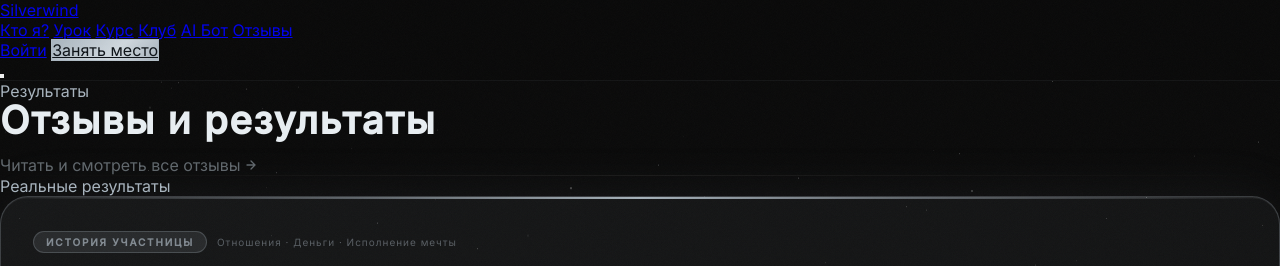
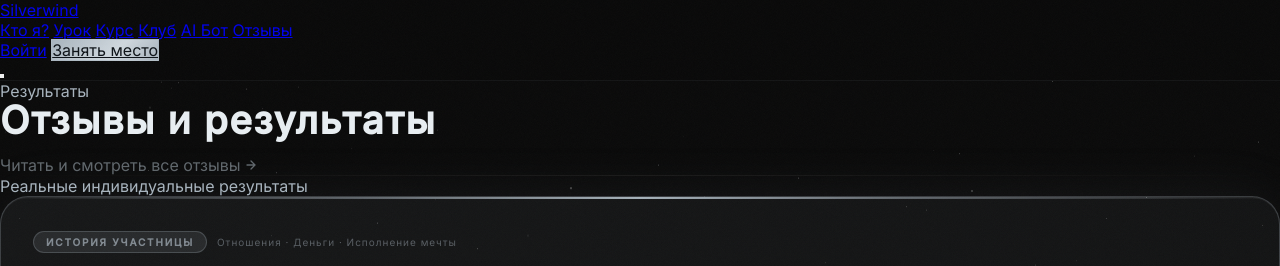
Before and after one commit to silverwind33/silverwind-site, a website: page reviews.html in a window 1280 px wide. Shown: the top 266 px of the page. Drawn offline with Linux system fonts and the light colour scheme; a web font is replaced by a local one.

Commit message:
reviews: expand section subtitle to реальные индивидуальные результаты
Co-Authored-By: Claude Sonnet 4.6 <noreply@anthropic.com>

```diff
--- a/reviews.html
+++ b/reviews.html
@@ -105,7 +105,7 @@
 
     <!-- RESULTS -->
     <section class="py-14">
-        <p class="font-display font-light text-[10px] tracking-[0.28em] uppercase mb-12" style="color:var(--accent)">Реальные результаты</p>
+        <p class="font-display font-light text-[10px] tracking-[0.28em] uppercase mb-12" style="color:var(--accent)">Реальные индивидуальные результаты</p>
 
         <style>
             .result-card{border-radius:20px;border:1px solid rgba(168,180,190,0.18);box-shadow:0 0 20px rgba(168,180,190,0.08),inset 0 0 20px rgba(168,180,190,0.03);transition:box-shadow .4s,border-color .4s;overflow:hidden}
```
